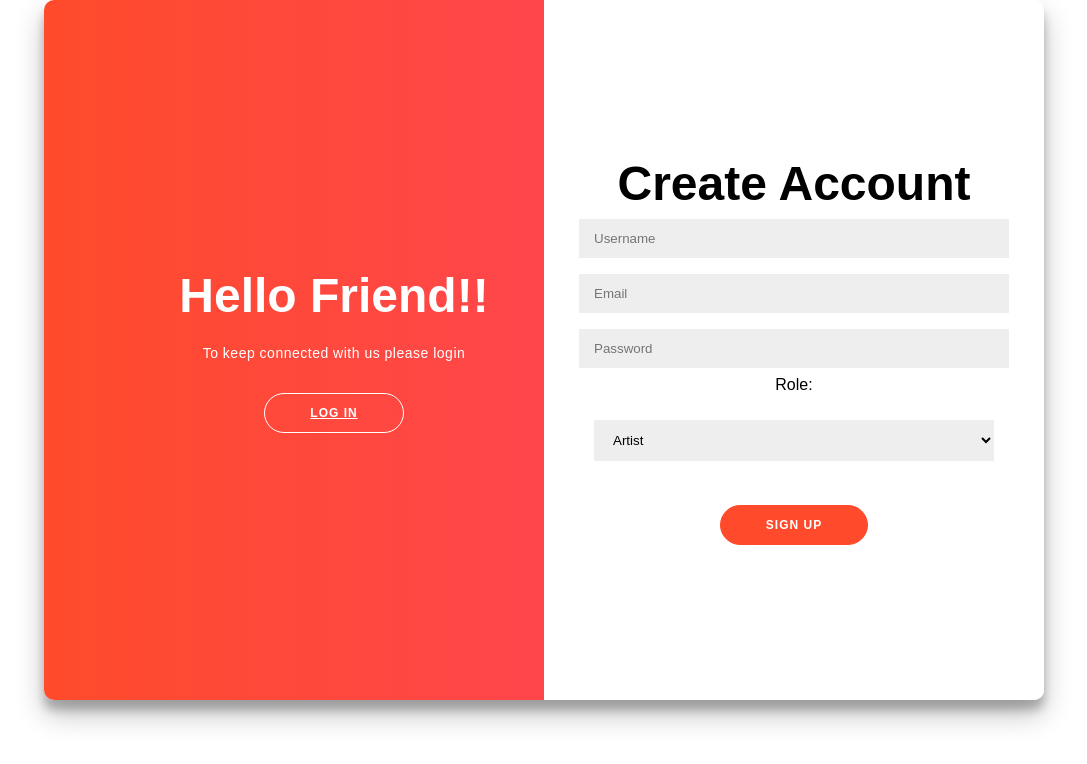
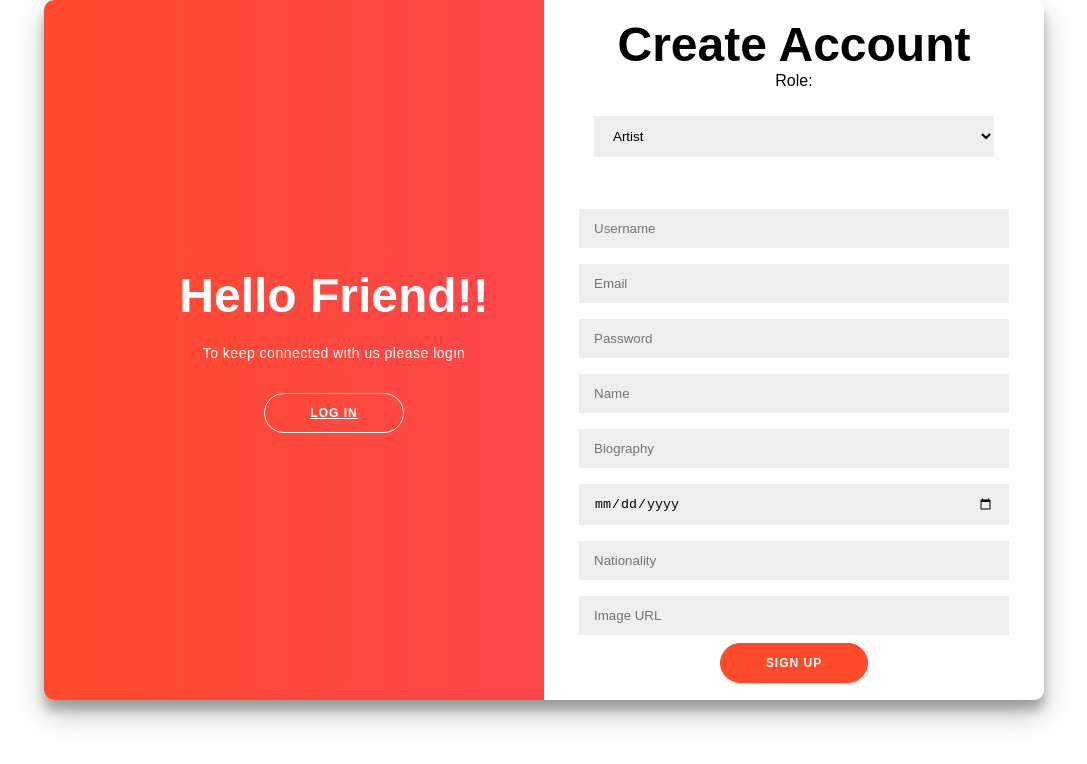
Before and after one commit to migeroreloaded/art-gallery, a React (Create React App) app in the folder client/: page /register in a window 1280 px wide. Shown: the top 764 px of the page, without its empty margins (96-1183 px from the left). Built offline with nearby package versions, Linux system fonts and the light colour scheme.

Commit message:
add form details depending on chosen role

```diff
--- a/client/src/components/RegisterPage.js
+++ b/client/src/components/RegisterPage.js
@@ -37,7 +37,7 @@ const RegisterPage = () => {
     try {
       const response = await axios.post('http://localhost:5555/register', formData);
       console.log(response.data);
-      if (response.data.success) {
+      if (response.data.message === 'User created successfully') {
         register(response.data.token); // Assuming register function sets authentication token
       } else {
         setError(response.data.message || 'Registration failed');
@@ -53,6 +53,24 @@ const RegisterPage = () => {
         <Form onSubmit={handleSubmit}>
           <Title>Create Account</Title>
           {error && <p style={{ color: 'red' }}>{error}</p>}
+          <label htmlFor="role">Role:</label><br />
+          <Select
+            id="role"
+            name="role"
+            value={formData.role}
+            onChange={handleChange}
+          >
+            <option value="">Choose role</option>
+            <option value="artist">Artist</option>
+            <option value="art enthusiast">Art Enthusiast</option>
+          </Select><br /><br />
+          {formData.role === '' && (
+            <>
+            <p>Please select a role before proceeding.</p>
+            </>
+          )}
+          {formData.role === 'art enthusiast' && (
+            <>
             <Input
                 type='text'
                 placeholder='Username'
@@ -77,16 +95,77 @@ const RegisterPage = () => {
                 onChange={handleChange}
                 required
               />
-          <label htmlFor="role">Role:</label><br />
-          <Select
-            id="role"
-            name="role"
-            value={formData.role}
+            </>
+          )}
+          {formData.role === 'artist' &&(
+            <>
+            <Input
+                type='text'
+                placeholder='Username'
+                name='username'
+                value={formData.username}
                 onChange={handleChange}
-          >
-            <option value="artist">Artist</option>
-            <option value="art enthusiast">Art Enthusiast</option>
-          </Select><br /><br />
+                required
+              />
+              <Input
+                type='email'
+                placeholder='Email'
+                name='email'
+                value={formData.email}
+                onChange={handleChange}
+                required
+              />
+              <Input
+                type='password'
+                placeholder='Password'
+                name='password'
+                value={formData.password}
+                onChange={handleChange}
+                required
+              />
+              <Input
+                type='text'
+                placeholder='Name'
+                name='name'
+                value={formData.name}
+                onChange={handleChange}
+                required
+              />
+              <Input
+                type='text'
+                placeholder='Biography'
+                name='biography'
+                value={formData.biography}
+                onChange={handleChange}
+                required
+              />
+              <Input
+                type='date'
+                placeholder='Birthdate'
+                name='birthdate'
+                value={formData.birthdate}
+                onChange={handleChange}
+                required
+              />
+              <Input
+                type='text'
+                placeholder='Nationality'
+                name='nationality'
+                value={formData.nationality}
+                onChange={handleChange}
+                required
+              />
+              <Input
+                type='text'
+                placeholder='Image URL'
+                name='image'
+                value={formData.image}
+                onChange={handleChange}
+                required
+              />
+              {/* Add other artist-specific fields */}
+            </>
+          )}
           <Button type="submit">Sign Up</Button>
         </Form>
       </SignUpContainer>
```
Lines whose indentation alone changed are shown as unchanged.
